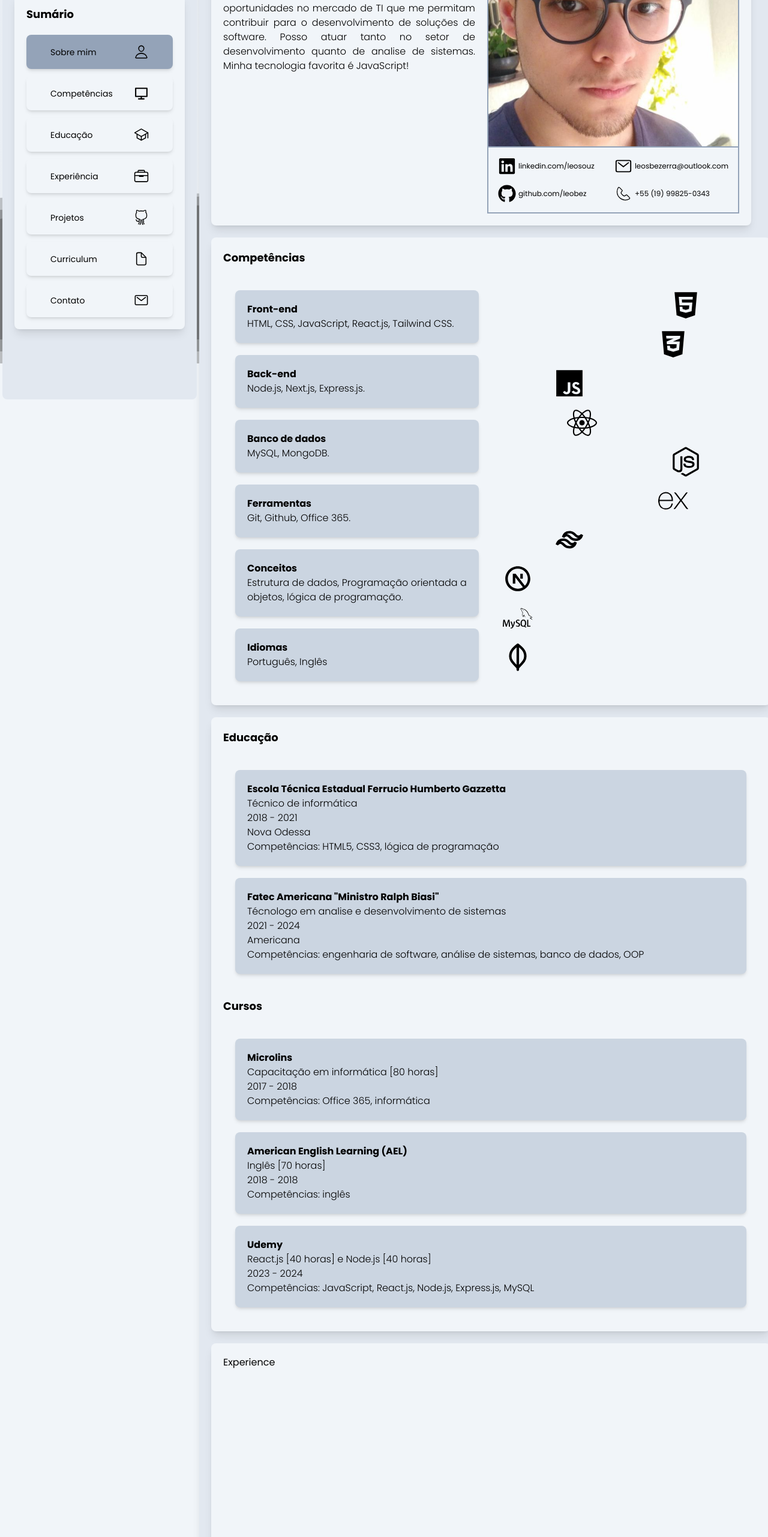
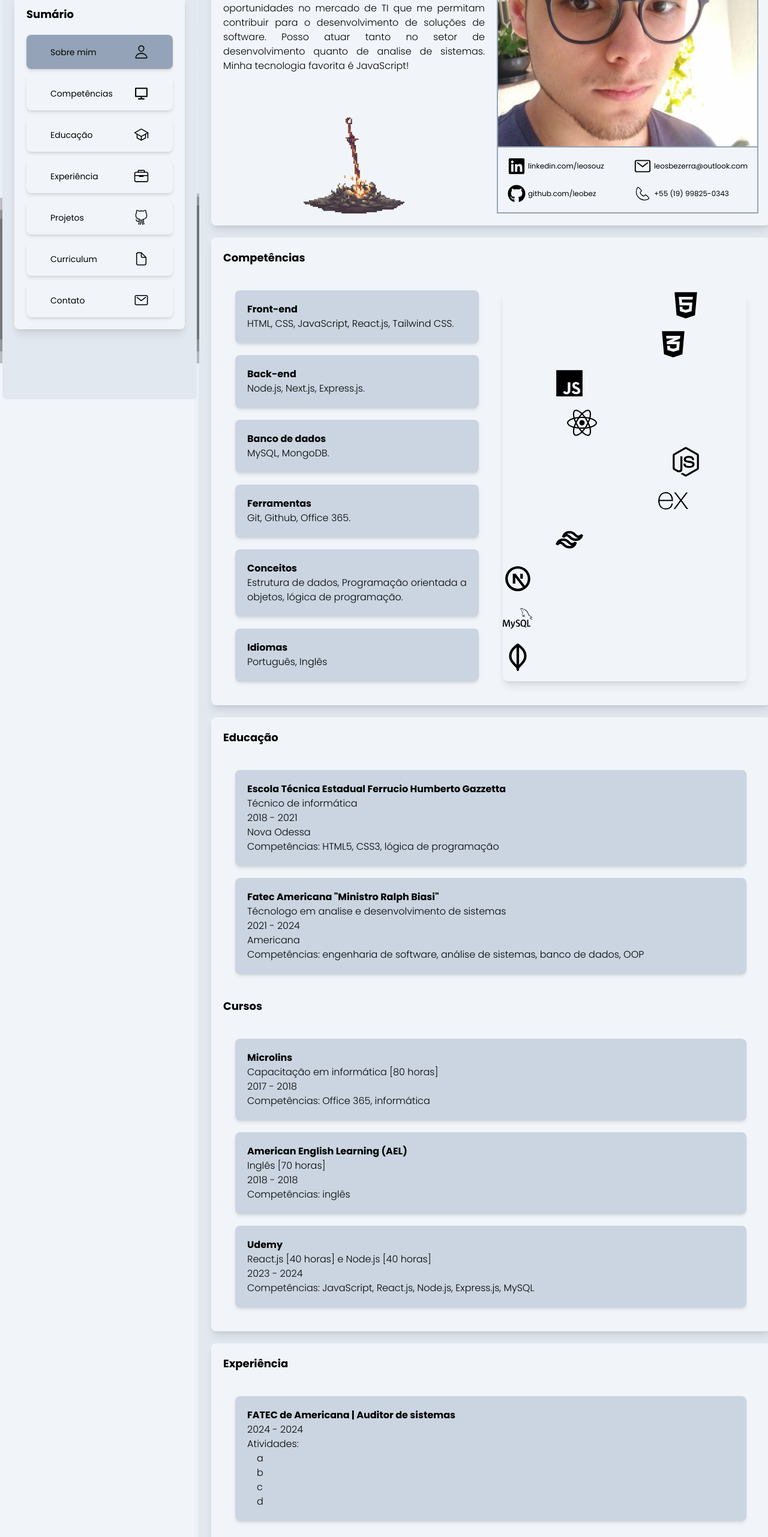
Before and after one commit to leobez/personal, a Next.js app: page / in a window 1280 px wide. Shown: the part 234-2797 px from the top of the page at 60% size. Built offline with nearby package versions, Linux system fonts and the light colour scheme; what tailwindcss-animated would draw is missing.

Commit message:
progress on competences component

```diff
--- a/app/page.tsx
+++ b/app/page.tsx
@@ -11,19 +11,33 @@ export default function Home() {
   return (
     <div className="bg-color02 p-5 rounded-lg shadow-lg min-h-screen flex flex-col gap-5">
 
+      <div className="animate-fade-right">
         <AboutMe/>
+      </div>
 
+      <div className="animate-fade-left">
         <Competences/>
+      </div>
 
+      <div>
         <Education/>
+      </div>
 
+      <div>
         <Experience/>
+      </div>
 
+      <div>
         <Projects/>
+      </div>
 
+      <div>
         <Curriculum/>
+      </div>
 
+      <div>
         <Contact/>
+      </div>
 
     </div>
   );
--- a/components/home/AboutMe.tsx
+++ b/components/home/AboutMe.tsx
@@ -9,7 +9,7 @@ import Image from 'next/image'
 export default function AboutMe() {
 
     return (
-        <section className="bg-color01 p-5 rounded-lg shadow-lg flex gap-5 scroll-mt-[100px] max-w-[900px]" id="about_me">
+        <section className="bg-color01 p-5 rounded-lg shadow-lg flex gap-5 scroll-mt-[100px] max-w-full" id="about_me">
 
             <div className="w-1/2 flex flex-col gap-5">
 
@@ -24,7 +24,11 @@ export default function AboutMe() {
                     Sou técnico em informática e (quase) graduado em análise e desenvolvimento de sistemas. Busco oportunidades no mercado de TI que me permitam contribuir para o desenvolvimento de soluções de software. Posso atuar tanto no setor de desenvolvimento quanto de analise de sistemas. Minha tecnologia favorita é JavaScript!
                 </p>
 
-
+                <div className="h-full w-full flex justify-center items-end relative">
+                    <div className="relative h-40 w-full">
+                        <Image src={`/bonfire.gif`} alt='bonfire.gif' fill={true} style={{objectFit: "contain"}}/>
+                    </div>
+                </div>
 
             </div>
 
--- a/components/home/AnimatedPool.tsx
+++ b/components/home/AnimatedPool.tsx
@@ -39,8 +39,8 @@ export default function AnimatedPool() {
 
     return (
 
-        <div className="w-1/2 rounded-lg p-5">
-            <div className="relative overflow-hidden h-full w-full">
+        <div className="w-1/2 p-5">
+            <div className="relative overflow-hidden h-full w-full shadow-lg rounded-lg">
                 {elements.map((element:any, index:number) => (
                     <div key={index} className={`w-fit competence absolute`} style={{top: `${index}0%`, animationDelay: `${index}000ms`}}>
                         {element}
--- a/components/home/Competences.tsx
+++ b/components/home/Competences.tsx
@@ -4,7 +4,7 @@ import AnimatedPool from "./AnimatedPool";
 export default function Competences() {
 
     return (
-        <section className="bg-color01 p-5 rounded-lg shadow-lg flex flex-col gap-5 scroll-mt-[100px]" id="competence">
+        <section className="bg-color01 p-5 rounded-lg shadow-lg flex flex-col gap-5 scroll-mt-[100px] max-w-full" id="competence">
 
             <div>
                 <p className="font-bold text-lg">Competências</p>
--- a/components/home/Experience.tsx
+++ b/components/home/Experience.tsx
@@ -1,9 +1,28 @@
 export default function Experience() {
 
     return (
-        <section className="bg-color01 p-5 rounded-lg shadow-lg flex gap-5 h-[500px] scroll-mt-[100px]" id="experience">
+        <section className="bg-color01 p-5 rounded-lg shadow-lg flex flex-col gap-5 scroll-mt-[100px]" id="experience">
 
-            Experience
+            <div>
+                <p className="font-bold text-lg">Experiência</p>
+            </div>
+
+            <div className="p-5 flex flex-col gap-5">
+
+                <div className="bg-color03 p-5 rounded-lg shadow-md font-light">
+
+                    <p className="font-bold">FATEC de Americana | Auditor de sistemas</p>
+                    <p>2024 - 2024</p>
+                    <p>Atividades:</p>
+                    <ul>
+                        <li className="before:p-2">a</li>
+                        <li className="before:p-2">b</li>
+                        <li className="before:p-2">c</li>
+                        <li className="before:p-2">d</li>
+                    </ul>
+                </div>
+
+            </div>
 
         </section>
     )
```
Also changed, not shown: public/bonfire.gif (added), todo.txt. Lines whose indentation alone changed are shown as unchanged.
